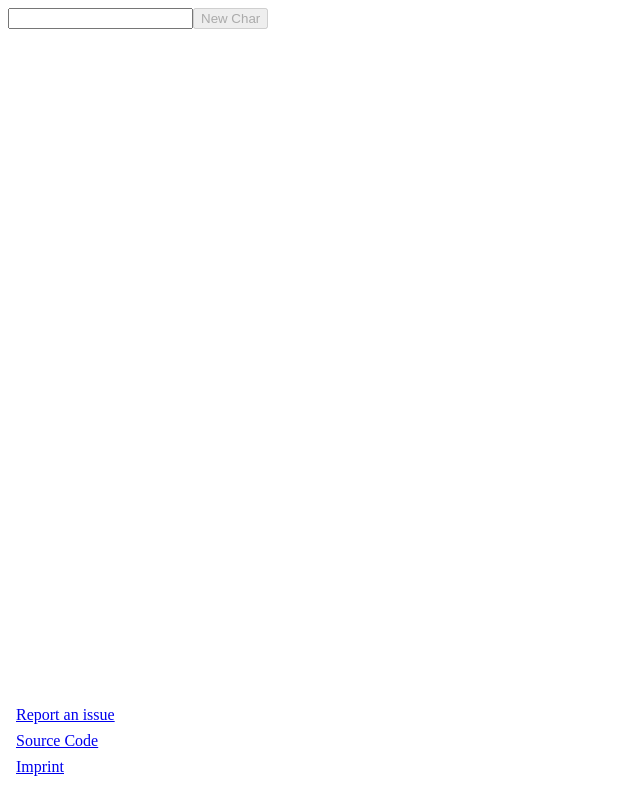
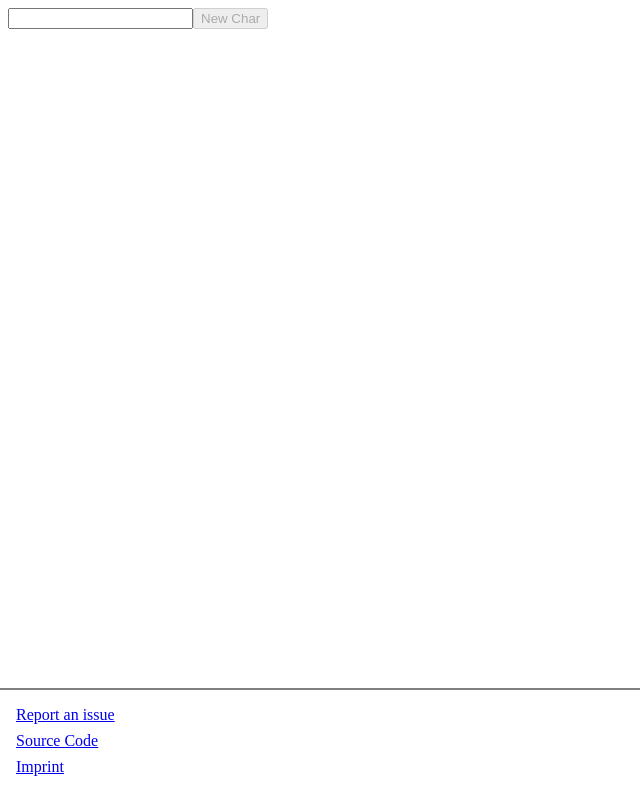
Before and after one commit to kabarakh/dnd-resource-tracker, a Vue app: page / in a window 1280 px wide. Shown: the whole page, without its empty margins (0-640 px from the left). Built offline with nearby package versions, Linux system fonts and the light colour scheme; the HTML template or start-up script is replaced by a standard one.

Commit message:
add footer background, make sure main area never disappears behind footer

```diff
--- a/src/App.vue
+++ b/src/App.vue
@@ -36,6 +36,7 @@ useTitle('DnD Resource Tracker');
 </script>
 
 <template>
+  <main>
     <template v-if="selectedChar === undefined">
       <div v-for="character in characters" :key="character.name">
         <button @click.prevent="() => (selectedCharName = character.name)">{{ character.name }}</button>
@@ -50,6 +51,7 @@ useTitle('DnD Resource Tracker');
     <template v-else>
       <SingleCharacter :character="selectedChar" :resetSelectedCharacter="resetSelectedChar" />
     </template>
+  </main>
 
   <footer>
     <a href="mailto:github@kabarakh.de?subject=[DnD Resource Tracker] Issue">Report an issue</a>
@@ -68,6 +70,10 @@ button {
   margin-right: 0.5rem;
 }
 
+main {
+  margin-bottom: 6.5rem;
+}
+
 footer {
   position: fixed;
   bottom: 0;
@@ -76,6 +82,9 @@ footer {
   padding: 1rem;
   display: flex;
   flex-direction: column;
+  border-top: 2px solid gray;
+  background-color: white;
+
 
   >* {
     margin-bottom: .5rem;
```
Lines whose indentation alone changed are shown as unchanged.
